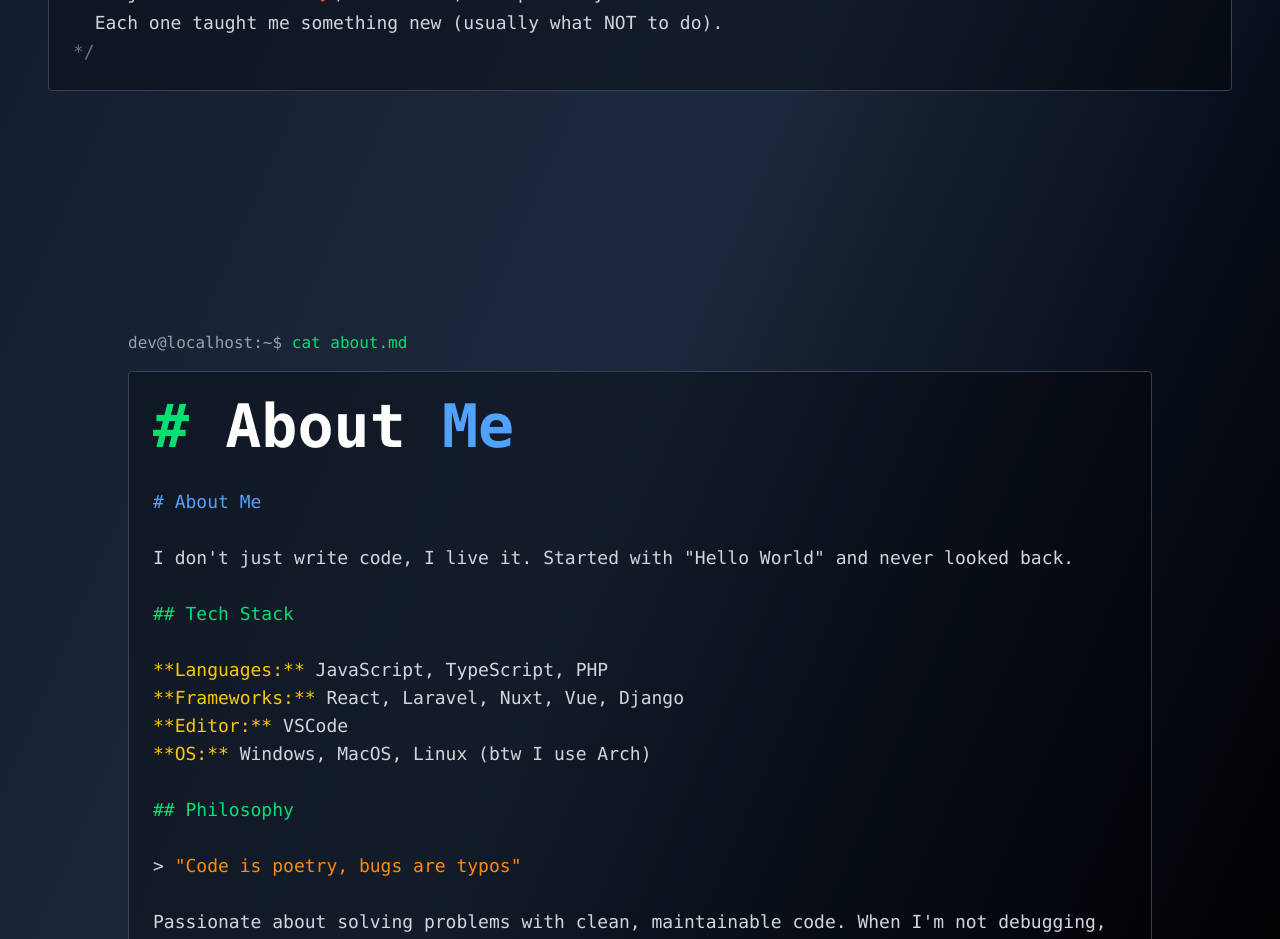
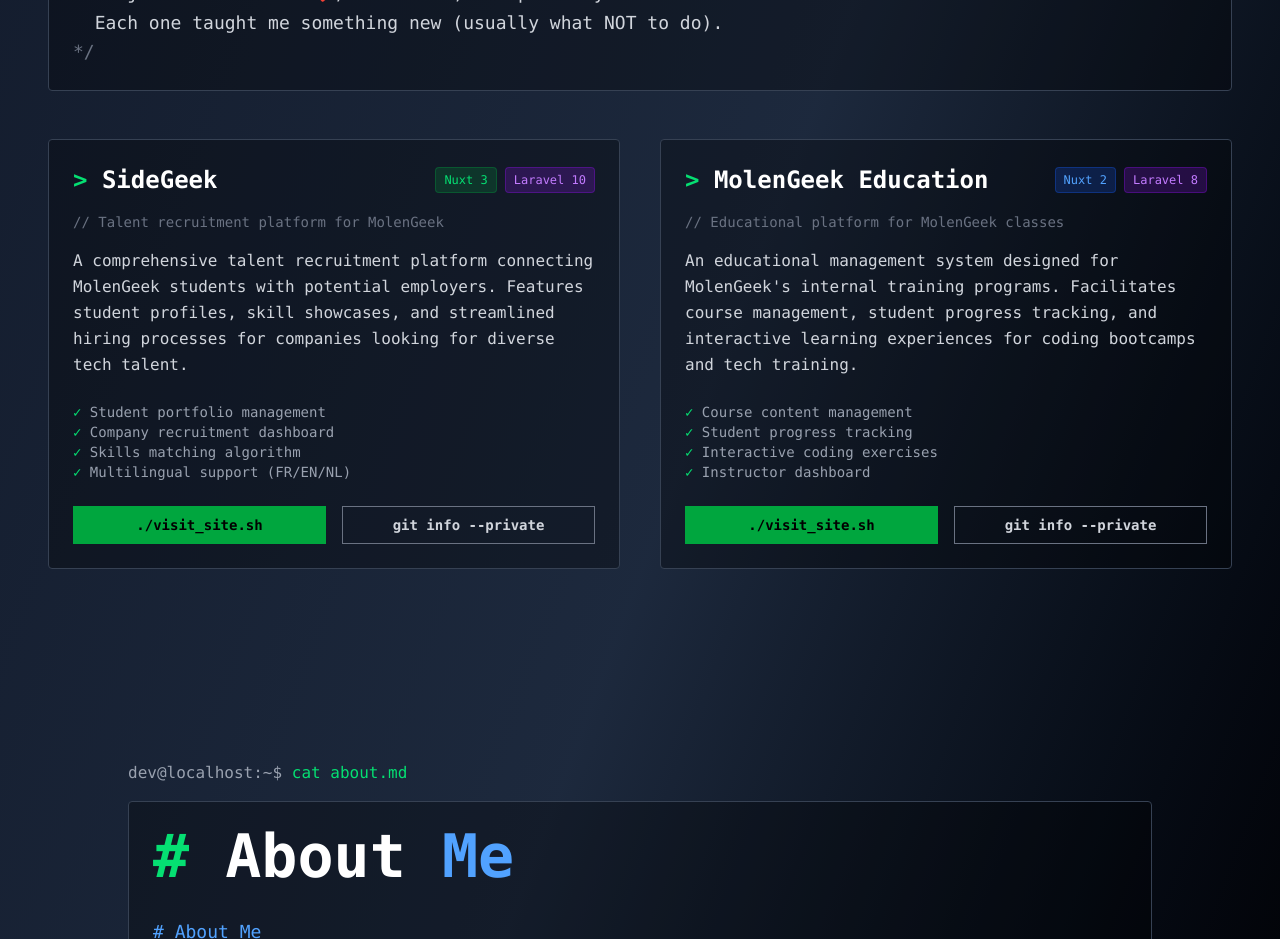
Before and after one commit to Sateshi/portfolio, a Vue app: page / in a window 1280 px wide. Shown: the part 1140-2079 px from the top of the page. Built offline with nearby package versions, Linux system fonts and the light colour scheme.

Commit message:
added projects

```diff
--- a/src/App.vue
+++ b/src/App.vue
@@ -188,6 +188,79 @@
                 &nbsp;&nbsp;Each one taught me something new (usually what NOT to do).<br>
                 <span class="text-gray-500">*/</span>
               </p>
+            </div>
+          </div>
+
+          <!-- Projects Grid -->
+          <div class="grid grid-cols-1 lg:grid-cols-2 gap-6 sm:gap-8 lg:gap-10">
+            <!-- SideGeek Project -->
+            <div class="bg-black/30 border border-gray-700 rounded p-4 sm:p-5 lg:p-6 hover-lift hover-glow scroll-animate group">
+              <div class="mb-4 sm:mb-6">
+                <div class="flex items-center justify-between mb-3 sm:mb-4">
+                  <h3 class="text-lg sm:text-xl md:text-2xl font-bold text-white group-hover:text-green-400 transition-colors duration-300">
+                    <span class="text-green-400">></span> SideGeek
+                  </h3>
+                  <div class="flex space-x-2">
+                    <span class="px-2 py-1 bg-green-600/20 text-green-400 text-xs rounded border border-green-600/30">Nuxt 3</span>
+                    <span class="px-2 py-1 bg-purple-600/20 text-purple-400 text-xs rounded border border-purple-600/30">Laravel 10</span>
+                  </div>
+                </div>
+                <div class="text-gray-500 text-xs sm:text-sm mb-3 sm:mb-4 font-mono">
+                  // Talent recruitment platform for MolenGeek
+                </div>
+                <p class="text-sm sm:text-base text-gray-300 leading-relaxed mb-4 sm:mb-6 hover:text-gray-200 transition-colors duration-300">
+                  A comprehensive talent recruitment platform connecting MolenGeek students with potential employers. Features student profiles, skill showcases, and streamlined hiring processes for companies looking for diverse tech talent.
+                </p>
+                <div class="text-xs sm:text-sm text-gray-400 mb-4 sm:mb-6">
+                  <span class="text-green-400">✓</span> Student portfolio management<br>
+                  <span class="text-green-400">✓</span> Company recruitment dashboard<br>
+                  <span class="text-green-400">✓</span> Skills matching algorithm<br>
+                  <span class="text-green-400">✓</span> Multilingual support (FR/EN/NL)
+                </div>
+              </div>
+              <div class="flex flex-col sm:flex-row gap-3 sm:gap-4">
+                <a href="https://sidegeek.com/fr/" target="_blank" rel="noopener noreferrer" class="flex-1 px-4 py-2 bg-green-600 text-black font-bold hover:brightness-110 transition-all duration-150 text-center text-sm font-mono border border-green-600">
+                  ./visit_site.sh
+                </a>
+                <button class="flex-1 px-4 py-2 border border-gray-500 text-gray-300 font-bold hover:text-white hover:border-gray-400 transition-colors duration-150 text-sm font-mono">
+                  git info --private
+                </button>
+              </div>
+            </div>
+
+            <!-- MolenGeek Education Project -->
+            <div class="bg-black/30 border border-gray-700 rounded p-4 sm:p-5 lg:p-6 hover-lift hover-glow scroll-animate group">
+              <div class="mb-4 sm:mb-6">
+                <div class="flex items-center justify-between mb-3 sm:mb-4">
+                  <h3 class="text-lg sm:text-xl md:text-2xl font-bold text-white group-hover:text-green-400 transition-colors duration-300">
+                    <span class="text-green-400">></span> MolenGeek Education
+                  </h3>
+                  <div class="flex space-x-2">
+                    <span class="px-2 py-1 bg-blue-600/20 text-blue-400 text-xs rounded border border-blue-600/30">Nuxt 2</span>
+                    <span class="px-2 py-1 bg-purple-600/20 text-purple-400 text-xs rounded border border-purple-600/30">Laravel 8</span>
+                  </div>
+                </div>
+                <div class="text-gray-500 text-xs sm:text-sm mb-3 sm:mb-4 font-mono">
+                  // Educational platform for MolenGeek classes
+                </div>
+                <p class="text-sm sm:text-base text-gray-300 leading-relaxed mb-4 sm:mb-6 hover:text-gray-200 transition-colors duration-300">
+                  An educational management system designed for MolenGeek's internal training programs. Facilitates course management, student progress tracking, and interactive learning experiences for coding bootcamps and tech training.
+                </p>
+                <div class="text-xs sm:text-sm text-gray-400 mb-4 sm:mb-6">
+                  <span class="text-green-400">✓</span> Course content management<br>
+                  <span class="text-green-400">✓</span> Student progress tracking<br>
+                  <span class="text-green-400">✓</span> Interactive coding exercises<br>
+                  <span class="text-green-400">✓</span> Instructor dashboard
+                </div>
+              </div>
+              <div class="flex flex-col sm:flex-row gap-3 sm:gap-4">
+                <a href="https://molengeek.education/" target="_blank" rel="noopener noreferrer" class="flex-1 px-4 py-2 bg-green-600 text-black font-bold hover:brightness-110 transition-all duration-150 text-center text-sm font-mono border border-green-600">
+                  ./visit_site.sh
+                </a>
+                <button class="flex-1 px-4 py-2 border border-gray-500 text-gray-300 font-bold hover:text-white hover:border-gray-400 transition-colors duration-150 text-sm font-mono">
+                  git info --private
+                </button>
+              </div>
             </div>
           </div>
         </div>
```
